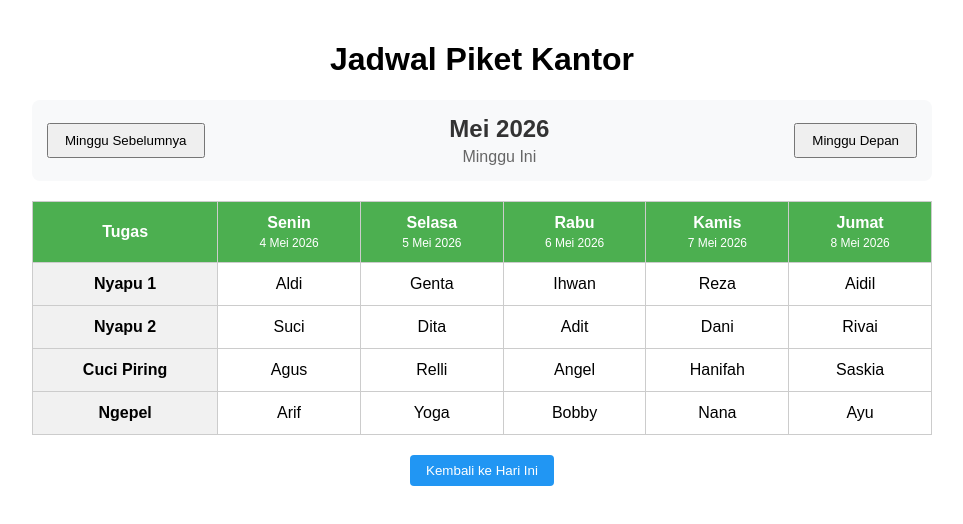
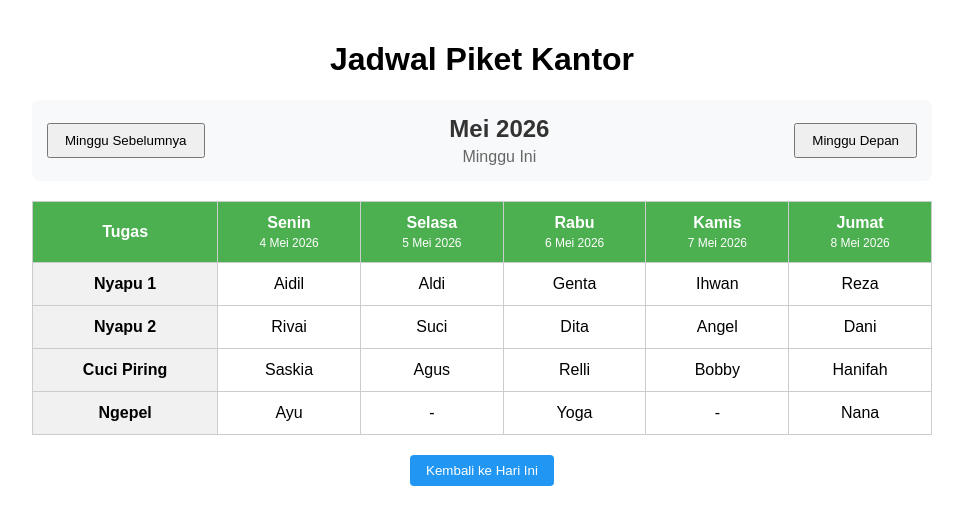
Before and after one commit to dn-p/piket-r7, a React (Create React App) app: page / in a window 1280 px wide. Shown: the top 524 px of the page, without its empty margins (158-1121 px from the left). Built offline with nearby package versions, Linux system fonts and the light colour scheme.

Commit message:
remove inactive members

```diff
--- a/src/App.js
+++ b/src/App.js
@@ -20,11 +20,11 @@ const HOLIDAYS = [
 ];
 
 const PEOPLE_BY_DAY = [
-  ['Aldi', 'Suci', 'Agus', 'Arif'],       // 0: Senin
-  ['Genta', 'Dita', 'Relli', 'Yoga'],     // 1: Selasa
-  ['Ihwan', 'Adit', 'Angel', 'Bobby'],    // 2: Rabu
-  ['Reza', 'Dani', 'Hanifah', 'Nana'],      // 3: Kamis
-  ['Aidil', 'Rivai', 'Saskia', 'Ayu']    // 4: Jumat
+  ['Aidil', 'Rivai', 'Saskia', 'Ayu'],    // 0: Senin
+  ['Aldi', 'Suci', 'Agus'],   		  // 1: Selasa
+  ['Genta', 'Dita', 'Relli', 'Yoga'],     // 2: Rabu
+  ['Ihwan', 'Angel', 'Bobby'],      	  // 3: Kamis
+  ['Reza', 'Dani', 'Hanifah', 'Nana']     // 4: Jumat
 ];
 
 const getMondayOf = (date) => {
@@ -173,10 +173,21 @@ function App() {
                   const pastHolidaysCount = getPastHolidaysCount(dayIndex, cellDate);
                   const effectiveOffset = absoluteWeekOffset - pastHolidaysCount;
 
-                  let personIndex = (taskIndex - effectiveOffset) % TASKS.length;
-                  if (personIndex < 0) personIndex += TASKS.length;
+                  let assignedPerson = '-';
+                  const isTuesdayOrThursday = dayIndex === 1 || dayIndex === 3;
 
-                  const assignedPerson = PEOPLE_BY_DAY[dayIndex][personIndex];
+                  if (isTuesdayOrThursday) {
+                    if (TASKS[taskIndex] !== 'Ngepel') {
+                      const numPeople = PEOPLE_BY_DAY[dayIndex].length;
+                      let personIndex = (taskIndex - effectiveOffset) % numPeople;
+                      if (personIndex < 0) personIndex += numPeople;
+                      assignedPerson = PEOPLE_BY_DAY[dayIndex][personIndex] || '-';
+                    }
+                  } else {
+                    let personIndex = (taskIndex - effectiveOffset) % TASKS.length;
+                    if (personIndex < 0) personIndex += TASKS.length;
+                    assignedPerson = PEOPLE_BY_DAY[dayIndex][personIndex] || '-';
+                  }
 
                   return (
                     <td key={dayIndex} style={{ border: '1px solid #ccc', padding: '12px' }}>
```
Also changed, not shown: 1 other file (tests, documents, lock files or other folders).
